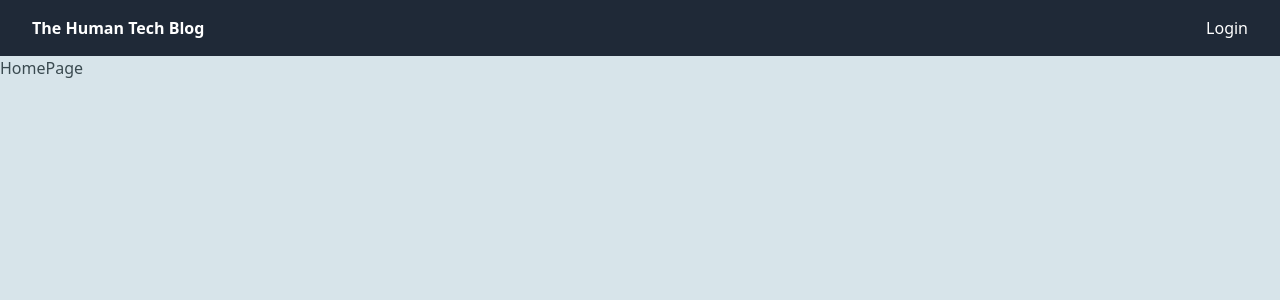
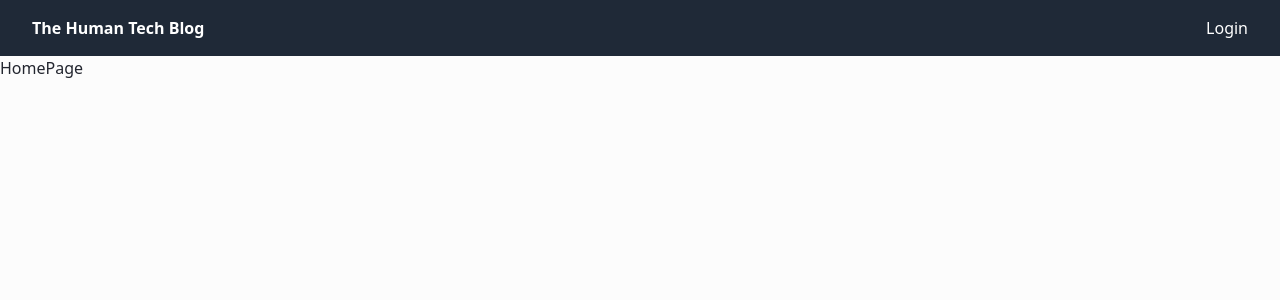
Before and after one commit to Deobap73/The-Human-Tech-Blog-React, a React (Vite) app: page / in a window 1280 px wide. Shown: the top 300 px of the page. Built offline with nearby package versions, Linux system fonts and the light colour scheme; no server answers.

Commit message:
Small change of styles
 Changes to be committed:
 	modified:   src/App.tsx
 	modified:   src/global.scss

```diff
--- a/src/App.tsx
+++ b/src/App.tsx
@@ -1,11 +1,11 @@
 // The-Human-Tech-Blog-React/src/App.tsx
 
-import { BrowserRouter as Router, Routes, Route } from 'react-router-dom';
+import { Routes, Route } from 'react-router-dom';
 import PrivateRoute from './routes/PrivateRoute';
+import Navbar from './components/navbar/Navbar';
+import HomePage from './pages/HomePage';
 import LoginPage from './pages/login/LoginPage';
 import AdminPage from './pages/AdminPage/AdminPage';
-import Navbar from './components/navbar/Navbar';
-import HomePage from './pages/HomePage';
 import RegisterPage from './pages/RegisterPage/RegisterPage';
 
 function App() {
--- a/src/global.scss
+++ b/src/global.scss
@@ -124,37 +124,32 @@
   --card-shadow: 0 4px 12px rgba(0, 0, 0, 0.1);
 
   /* Light Theme Defaults */
-  --light-bg: #d7e4ea;
-  --light-softBg: #fdfeff;
-  --light-primaryTextColor: #3a4a50;
-  --light-secondaryTextColor: #f2fcfa;
-  --light-cardBg: #566b73;
-  --light-primaryHover: #e9c246;
+  --light-bg: #fcfcfc;
+  --light-primaryTextColor: #23262f;
+  --light-secondaryTextColor: #393c43;
+  --light-tertiaryTextColor: #1da1f2;
+  --light-primaryHover: #1da1f2;
 
   /* Dark Theme Defaults */
-  --dark-bg: #0f172a;
-  --dark-softBg: #1f273a;
-  --dark-primaryTextColor: #f2fcfa; // Corrigido para manter consistência (TexColor)
-  --dark-secondaryTextColor: #0d0d0d;
-  --dark-cardBg: #3a4a50; // Cor diferente do light
-  --dark-primaryHover: #3a4a50; // Cor diferente do light
+  --dark-bg: #23262f;
+  --dark-primaryTextColor: #fcfcfc;
+  --dark-secondaryTextColor: #393c43;
+  --dark-tertiaryTextColor: #1da1f2;
+  --dark-primaryHover: #1da1f2;
 
   /* Default to light theme */
   --bg: var(--light-bg);
   --textColor: var(--light-primaryTextColor);
-  --softBg: var(--light-softBg);
-  --softTextColor: var(--light-softTextColor);
   --secondaryTextColor: var(--light-secondaryTextColor);
+  --tertiaryTextColor: var(--light-tertiaryTextColor);
   --primaryHover: #e9c246;
-  --cardBg: var(--light-cardBg);
 
   /* Category Colors (same for both themes) */
-  --category-style: #789cff;
-  --category-fashion: #ff7887;
-  --category-food: #7fb881;
-  --category-travel: #ff7857;
-  --category-culture: #ffb14f;
-  --category-coding: #775aec;
+  --category-agileProjects: #98a1be;
+  --category-frontendUx: #966096;
+  --category-teckCareer: #eb7853;
+  --category-teckTools: #6cdce0;
+  --category-personalReflections: #b07941;
 
   /* Card Shadows */
 
@@ -310,21 +305,19 @@ button {
 .light {
   --bg: var(--light-bg);
   --textColor: var(--light-primaryTextColor);
-  --softBg: var(--light-softBg);
   --softTextColor: var(--light-secondaryTextColor); // Adicione esta linha se necessário
   --secondaryTextColor: var(--light-secondaryTextColor);
+  --tertiaryTextColor: var(--light-tertiaryTextColor);
   --primaryHover: var(--light-primaryHover);
-  --cardBg: var(--light-cardBg);
 }
 
 .dark {
   --bg: var(--dark-bg);
   --textColor: var(--dark-primaryTextColor);
-  --softBg: var(--dark-softBg);
   --softTextColor: var(--dark-secondaryTextColor); // Adicione esta linha se necessário
   --secondaryTextColor: var(--dark-secondaryTextColor);
+  --tertiaryTextColor: var(--dark-tertiaryTextColor);
   --primaryHover: var(--dark-primaryHover);
-  --cardBg: var(--dark-cardBg);
 }
 
 /* Utility Classes */
```
